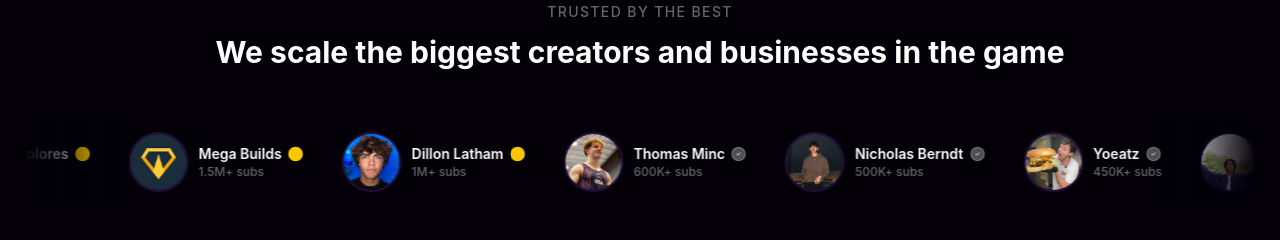
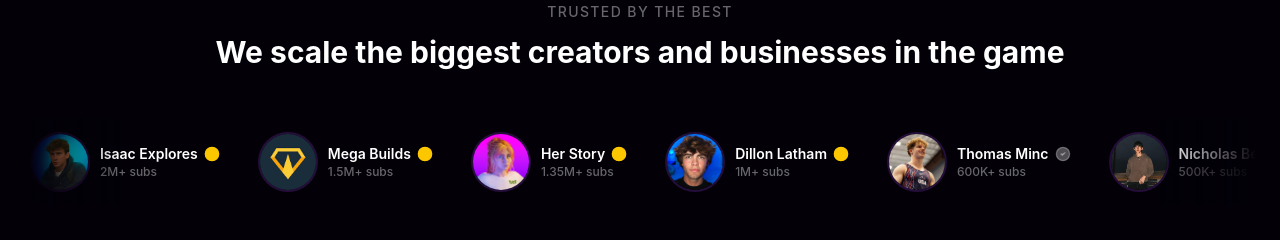
Before and after one commit to JoshuaStolyar/visual-vortex, a Next.js app: page / in a window 1280 px wide. Shown: the part 980-1220 px from the top of the page. Built offline with nearby package versions, Linux system fonts and the light colour scheme.

Commit message:
Add His Story and Her Story clients to carousel

```diff
--- a/components/Clients.tsx
+++ b/components/Clients.tsx
@@ -27,9 +27,11 @@
 
   const clients = [
     { name: "Tyler Vitelli", subscribers: "7M+ subs", image: "/tyler.jpg" },
+    { name: "His Story", subscribers: "3.06M+ subs", image: "/his-story.jpg" },
     { name: "Tech Joyce", subscribers: "2.5M+ subs", image: "/joyce.jpg" },
     { name: "Isaac Explores", subscribers: "2M+ subs", image: "/isaac.jpg" },
     { name: "Mega Builds", subscribers: "1.5M+ subs", image: "/megabuilds.jpg" },
+    { name: "Her Story", subscribers: "1.35M+ subs", image: "/her-story.jpg" },
     { name: "Dillon Latham", subscribers: "1M+ subs", image: "/dillon.jpg" },
     { name: "Thomas Minc", subscribers: "600K+ subs", image: "/thomas.jpg" },
     { name: "Nicholas Berndt", subscribers: "500K+ subs", image: "/nicholas.jpg" },
```
Also changed, not shown: public/her-story.jpg (added), public/his-story.jpg (added).
